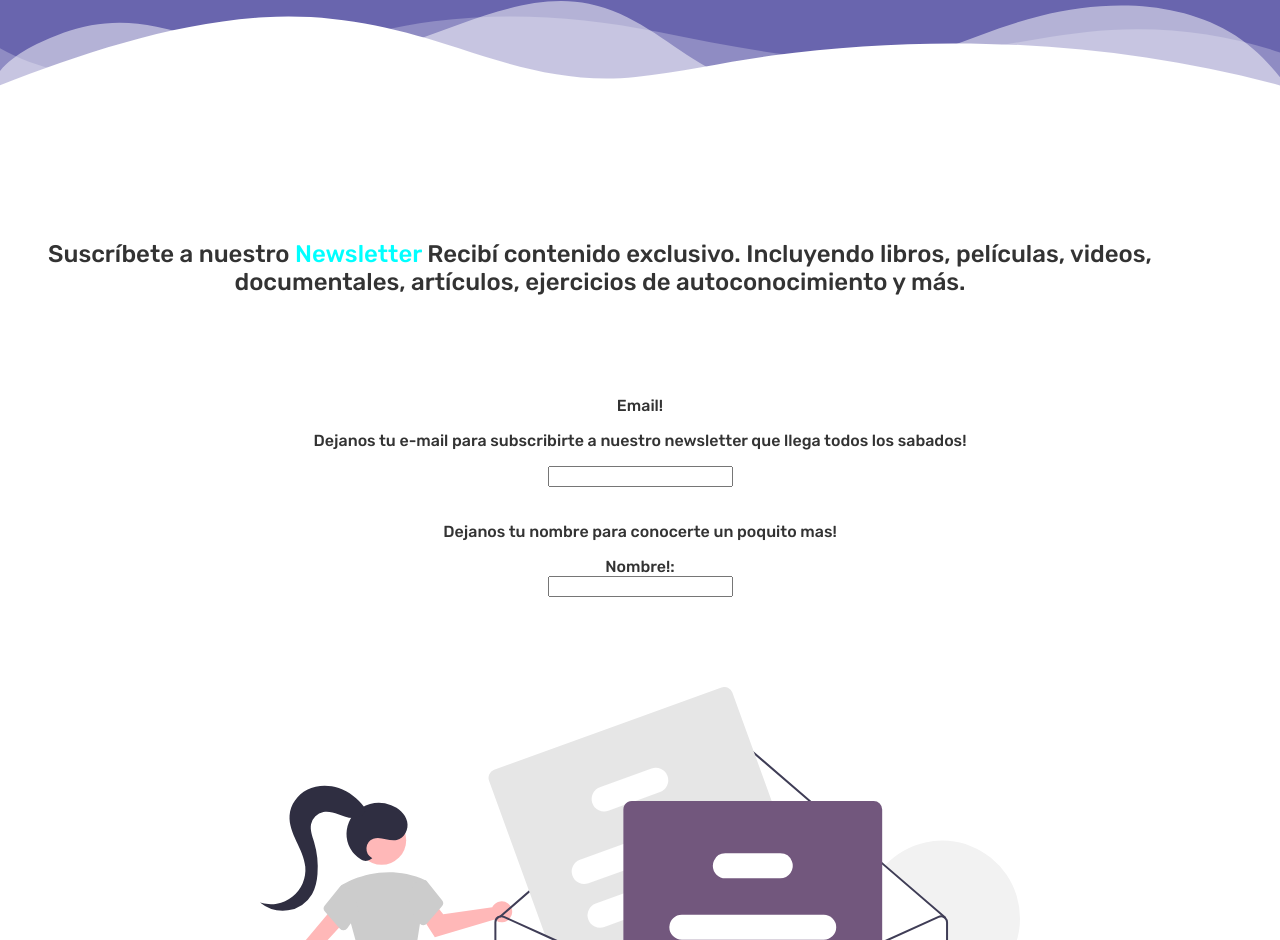
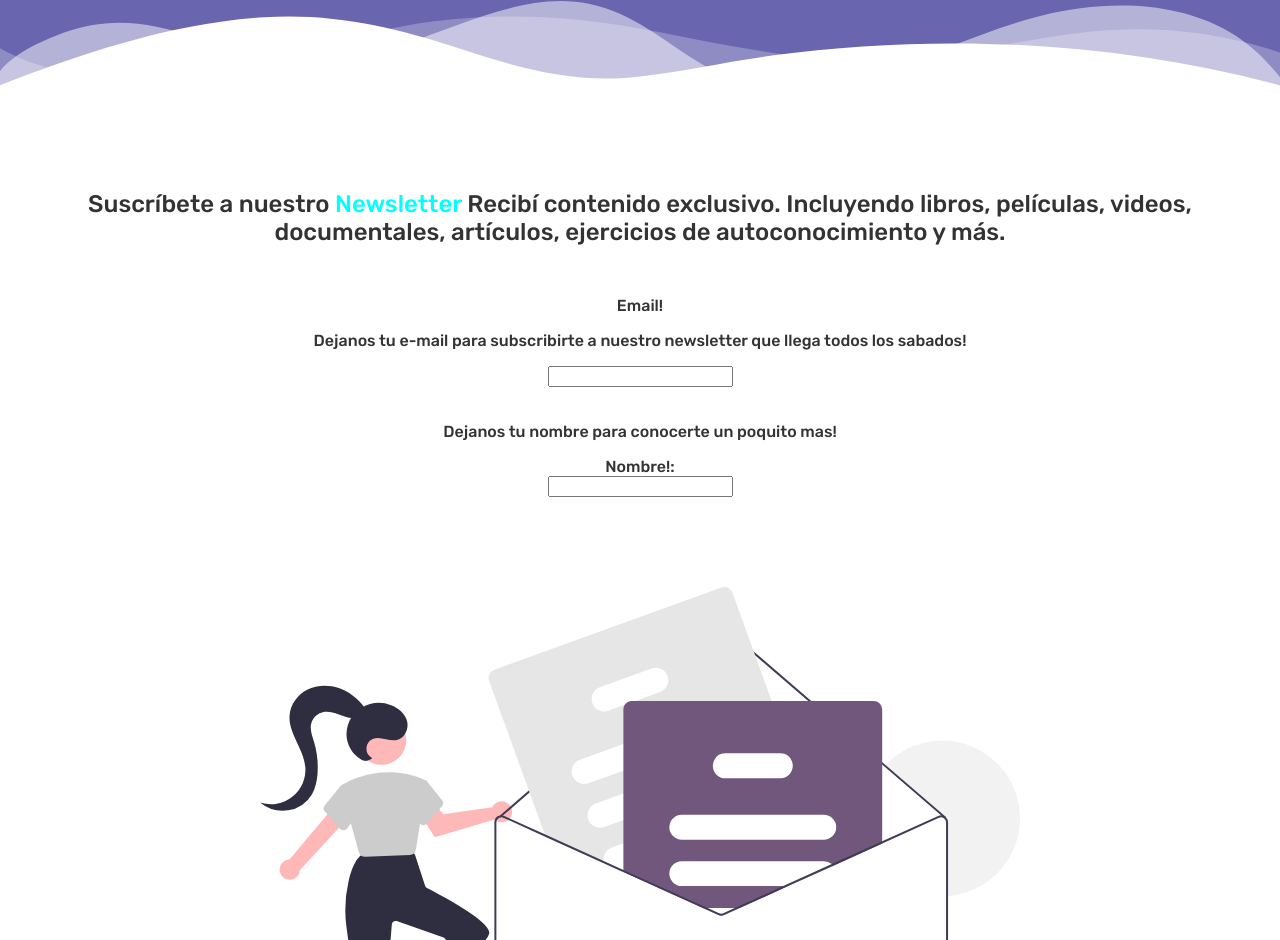
Before and after one commit to davidicabello/WinterHack, a plain HTML site: page Proyecto02-flexbox/public/index.html in a window 1280 px wide. Shown: the part 2584-3524 px from the top of the page. Drawn offline with Linux system fonts and the light colour scheme; a web font is replaced by a local one.

Commit message:
firebase

```diff
--- a/Proyecto02-flexbox/public/index.html
+++ b/Proyecto02-flexbox/public/index.html
@@ -261,9 +261,11 @@
 <section class="newsletter">
     <form class="paddings centered">
         <span>
-            <h2 class="margins paddings-left-right paddings max-width-1200 ">Suscríbete a nuestro <b>Newsletter</b>
+            <h2 class="margins paddings-left-right paddings max-width-1200" style="margin: 0 auto;">Suscríbete a nuestro
+                <b>Newsletter</b>
                 Recibí contenido exclusivo. Incluyendo libros, películas, videos, documentales, artículos,
-                ejercicios de autoconocimiento y más.</h2>
+                ejercicios de autoconocimiento y más.
+            </h2>
         </span>
         <label for="fname">Email!</label><br>
         <p>Dejanos tu e-mail para subscribirte a nuestro newsletter que llega todos los sabados!
```
Also changed, not shown: 1 other file.
